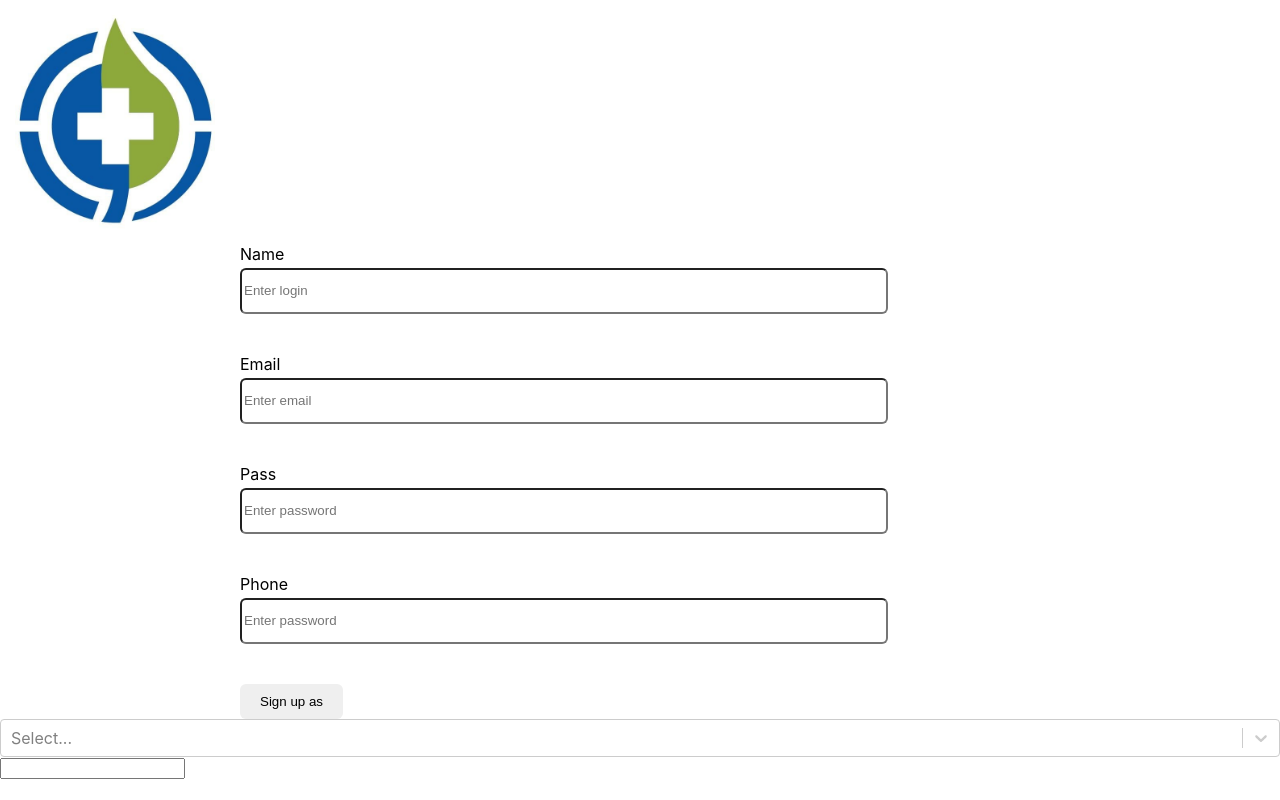
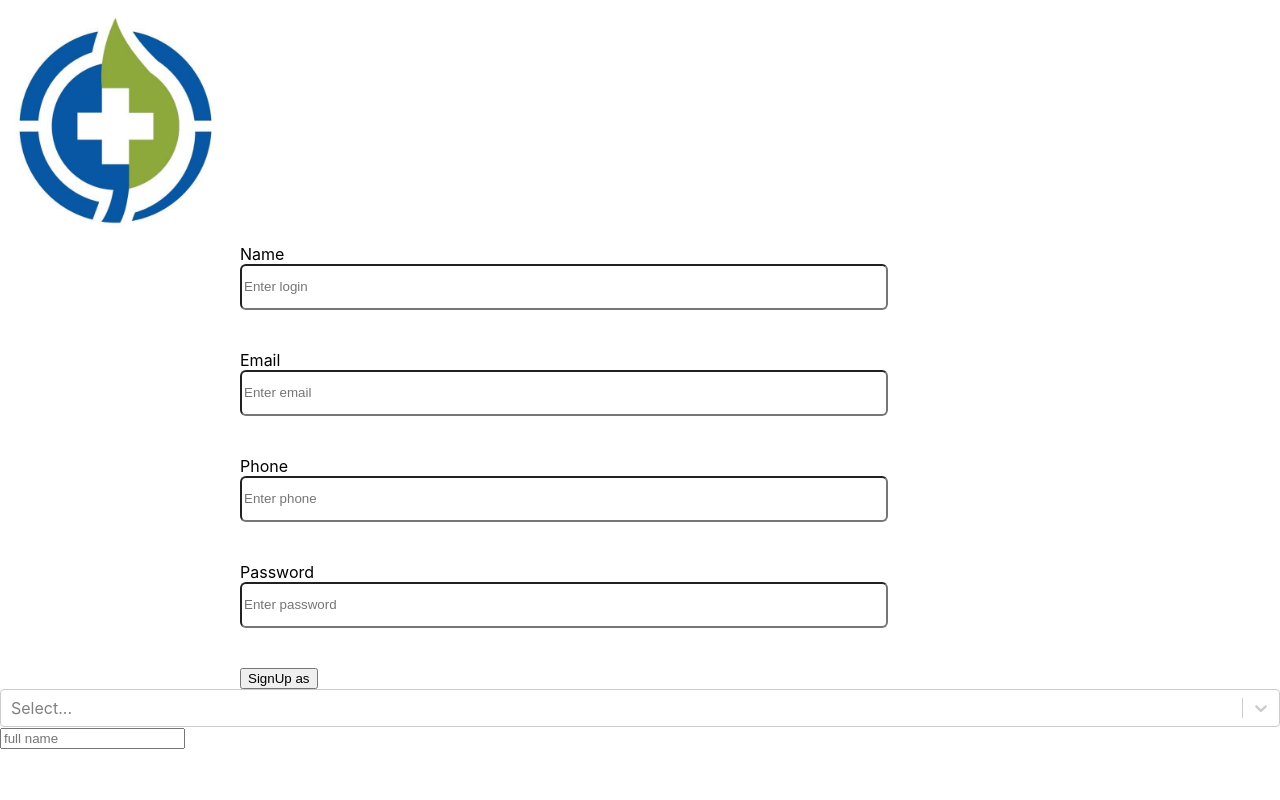
Before and after one commit to Minaht007/med-crm-frontend, a React (Create React App) app: page / in a window 1280 px wide. Built offline with nearby package versions, Linux system fonts and the light colour scheme; no server answers.

Commit message:
singForm Hooks

```diff
--- a/package.json
+++ b/package.json
@@ -6,6 +6,7 @@
     "@testing-library/jest-dom": "^5.16.5",
     "@testing-library/react": "^13.4.0",
     "@testing-library/user-event": "^13.5.0",
+    "nanoid": "^4.0.2",
     "react": "^18.2.0",
     "react-dom": "^18.2.0",
     "react-scripts": "5.0.1",
--- a/src/pages/clientPage/pationForm.jsx
+++ b/src/pages/clientPage/pationForm.jsx
@@ -18,7 +18,7 @@ class PationForm extends Component {
   };
 
   componentDidMount() {
-    fetch("http://localhost:3090/api/doctor")
+    fetch("https://med-crm-backend.onrender.com/doctor")
       .then((response) => response.json())
       .then((data) => {
         this.setState({ doctor: data });
@@ -29,14 +29,13 @@ class PationForm extends Component {
   }
   render() {
     const { doctor } = this.state;
+    const { name, value } = this.state;
     console.log(doctor);
     return (
       <div>
-        <Select>
-          <input value={doctor} onChange={this.handleChange} as="select" />
-        </Select>
+        <Select value={doctor} onChange={this.handleChange} as="select" />
 
-        <input type="text" placeholder={name} />
+        <input type="text" placeholder="full name" name="name" value={name} />
       </div>
     );
   }
--- a/src/pages/registry/SignUpForm.jsx
+++ b/src/pages/registry/SignUpForm.jsx
@@ -1,4 +1,4 @@
-import { Component } from "react";
+import React, { useState, useEffect } from "react";
 import styles from "./_SignUpForm.module.scss";
 
 const INITIAL_STATE = {
@@ -8,30 +8,43 @@ const INITIAL_STATE = {
   email: "",
 };
 
-class SignUpForm extends Component {
-  state = { INITIAL_STATE };
+const SignUpForm = ({ onSubmit }) => {
+  const [formData, setFormData] = useState(() => {
+    const storedData = localStorage.getItem("formData");
+    return storedData ? JSON.parse(storedData) : INITIAL_STATE;
+  });
 
-  handleChange = (evt) => {
+  useEffect(() => {
+    localStorage.setItem("formData", JSON.stringify(formData));
+  }, [formData]);
+
+  const handleChange = (evt) => {
     const { name, value } = evt.target;
-    this.setState({ [name]: value });
+    setFormData((prevFormData) => ({
+      ...prevFormData,
+      [name]: value,
+    }));
   };
-  handleSubmit = (evt) => {
+
+  const handleSubmit = (evt) => {
     evt.preventDefault();
-    const { login, email, pass, phone } = this.state;
+    const { login, email, pass, phone } = formData;
     console.log(
       `Login: ${login}, Email: ${email}, Password: ${pass}, Phone: ${phone}`
     );
-    this.props.onSubmit({ ...this.state });
-    this.reset();
+    onSubmit({ ...formData });
+    reset();
   };
-  reset = () => {
-    this.setState({ ...INITIAL_STATE });
+
+  const reset = () => {
+    setFormData(INITIAL_STATE);
   };
-  render() {
-    const { login, email, pass, phone } = this.state;
+
+  const { login, email, pass, phone } = formData;
+
   return (
-      <form className={styles.form} onSubmit={this.handleSubmit}>
-        <label className={styles.lableName}>Name</label>
+    <form className={styles.form} onSubmit={handleSubmit}>
+      <label className={styles.labelName}>Name</label>
       <input
         className={styles.dataInput}
         type="text"
@@ -39,48 +52,47 @@ class SignUpForm extends Component {
         placeholder="Enter login"
         name="login"
         value={login}
-          onChange={this.handleChange}
+        onChange={handleChange}
       />
 
-        <label className={styles.lableName}>Email</label>
+      <label className={styles.labelName}>Email</label>
       <input
         className={styles.dataInput}
         type="email"
-          id="Email"
+        id="email"
         placeholder="Enter email"
         name="email"
         value={email}
-          onChange={this.handleChange}
+        onChange={handleChange}
       />
 
-        <label className={styles.lableName}>Pass</label>
+      <label className={styles.labelName}>Phone</label>
+      <input
+        className={styles.dataInput}
+        type="tel"
+        id="phone"
+        placeholder="Enter phone"
+        name="phone"
+        value={phone}
+        onChange={handleChange}
+      />
+
+      <label className={styles.labelName}>Password</label>
       <input
         className={styles.dataInput}
         type="password"
         id="pass"
         placeholder="Enter password"
-          name="password"
+        name="pass"
         value={pass}
-          onChange={this.handleChange}
+        onChange={handleChange}
       />
 
-        <label className={styles.lableName}>Phone</label>
-        <input
-          className={styles.dataInput}
-          type="password"
-          id="phone"
-          placeholder="Enter password"
-          name="password"
-          value={phone}
-          onChange={this.handleChange}
-        />
-
-        <button className={styles.submitBtm} type="submit">
-          Sign up as {login}
+      <button className={styles.submitBtn} type="submit">
+        SignUp as {login}
       </button>
     </form>
   );
-  }
-}
+};
 
 export default SignUpForm;
```
Also changed, not shown: 1 other file (tests, documents, lock files or other folders). Lines whose indentation alone changed are shown as unchanged.
